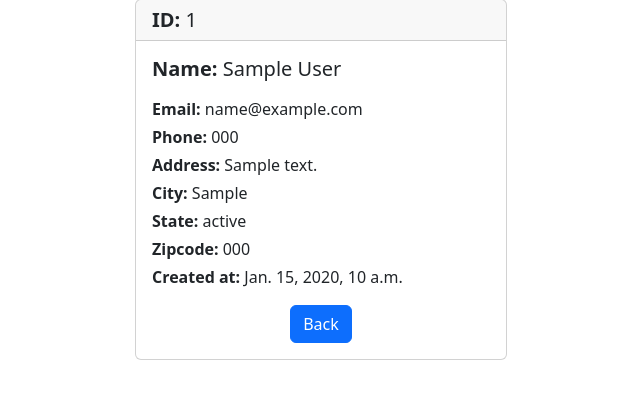
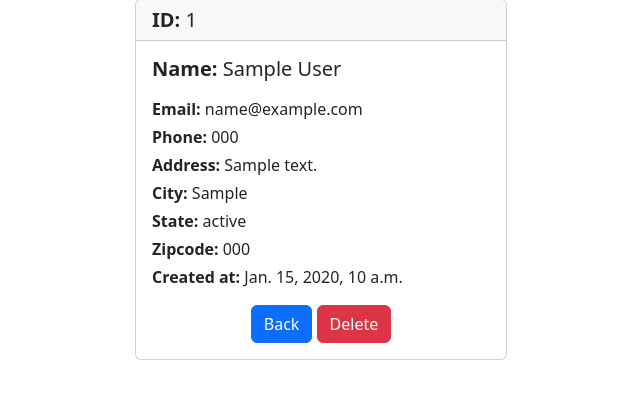
Before and after one commit to kgtaffur/Django-CRM-tutorial, a Django app: page /record/1 in a window 1280 px wide. Shown: the part 105-504 px from the top of the page, without its empty margins (319-959 px from the left). Run offline with Django 4.2, Linux system fonts and the light colour scheme; a user stored in the database is signed in; tables that the repository leaves empty hold one stand-in row (values such as "Sample post").

Commit message:
Added: Delete record functionality

```diff
--- a/website/templates/record.html
+++ b/website/templates/record.html
@@ -33,6 +33,7 @@
 
     <div class="text-center mt-3">
       <a href="{% url 'home' %}" class="btn btn-primary">Back</a>
+      <a href="{% url 'delete_record' customer_record.id %}" class="btn btn-danger">Delete</a>
     </div>
   </div>
 </div>
--- a/website/urls.py
+++ b/website/urls.py
@@ -7,4 +7,5 @@ urlpatterns = [
     path('logout/', views.logout_user, name='logout'),
     path('register/', views.register_user, name='register'),
     path('record/<int:pk>', views.customer_record, name='record'),
+    path('delete_record/<int:pk>', views.delete_record, name='delete_record'),
 ]
--- a/website/views.py
+++ b/website/views.py
@@ -59,3 +59,13 @@ def customer_record(request, pk):
 
     messages.success(request, "You must be logged in to view that page.")
     return redirect('home')
+
+def delete_record(request, pk):
+    if request.user.is_authenticated:
+        delete_it = Record.objects.get(id=pk)
+        delete_it.delete()
+        messages.success(request, "Record deleted successfully.")
+    else:
+        messages.success(request, "You must be logged in to do that.")
+
+    return redirect('home')
```
